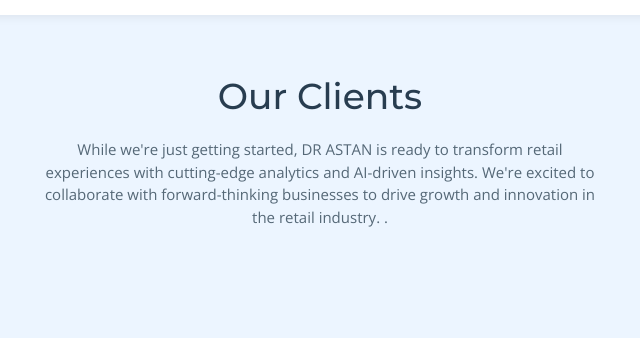
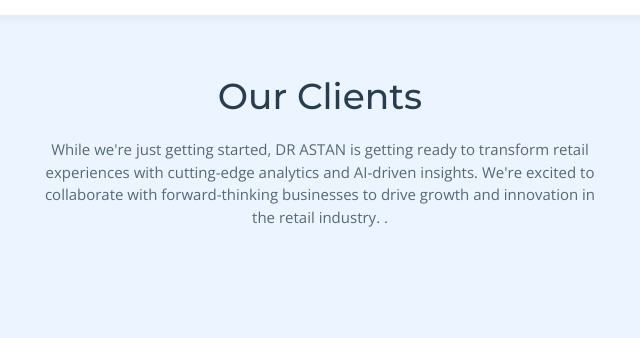
Before and after one commit to DrAstan7/DrAstan, a plain HTML site: page index.html in a window 1280 px wide. Shown: the part 4980-5318 px from the top of the page, 320-960 px from the left. Drawn offline with nearby package versions, Linux system fonts and the light colour scheme; files whose address does not match are found by name.

Commit message:
Updated index.html

```diff
--- a/index.html
+++ b/index.html
@@ -653,7 +653,7 @@
 
         <div class="section-header">
           <h3>Our Clients</h3>
-          <p>While we're just getting started, DR ASTAN is ready to transform retail experiences with cutting-edge analytics and AI-driven insights. We're excited to collaborate with forward-thinking businesses to drive growth and innovation in the retail industry.
+          <p>While we're just getting started, DR ASTAN is getting ready to transform retail experiences with cutting-edge analytics and AI-driven insights. We're excited to collaborate with forward-thinking businesses to drive growth and innovation in the retail industry.
 
             .</p>
         </div>
```
